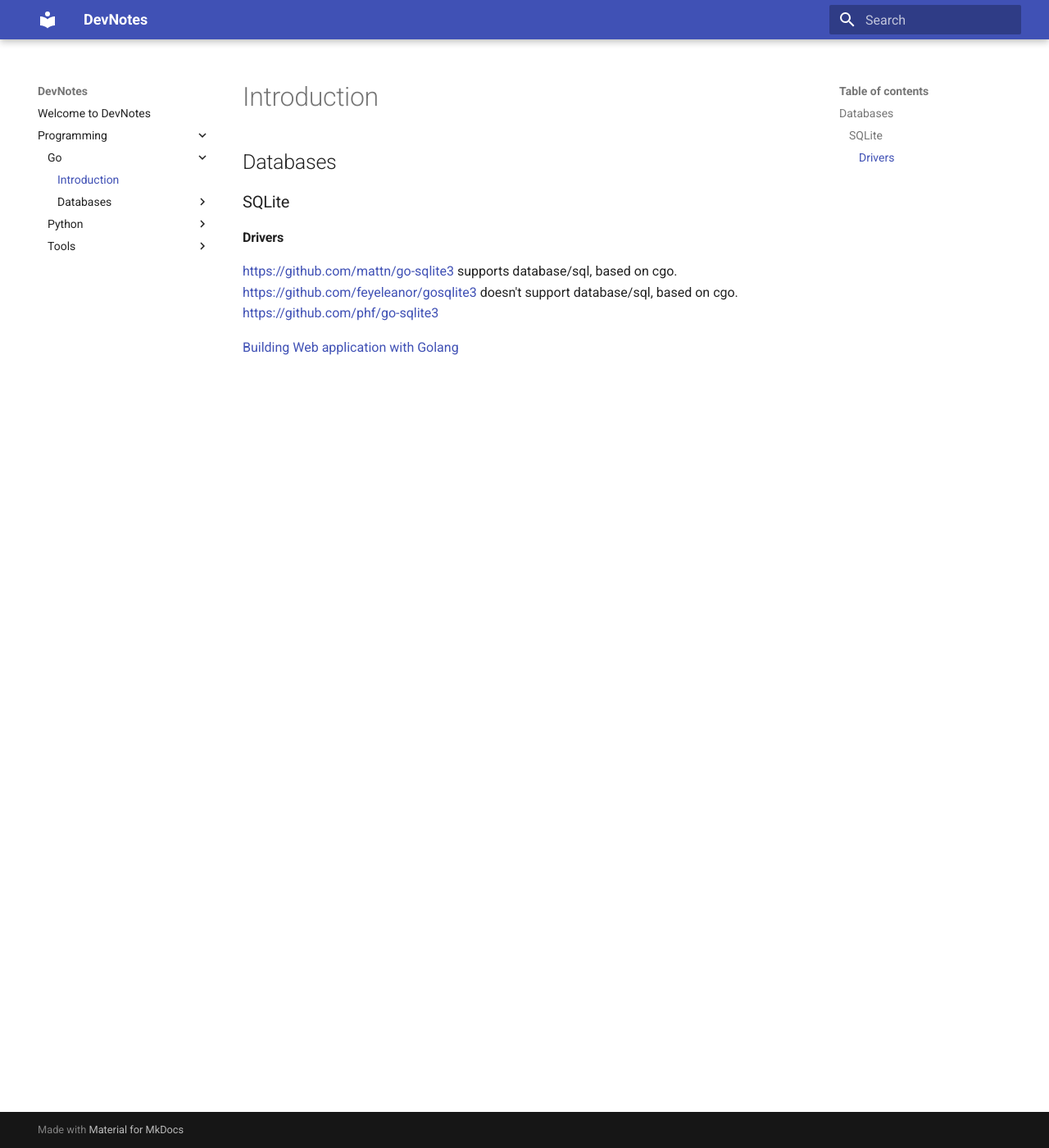
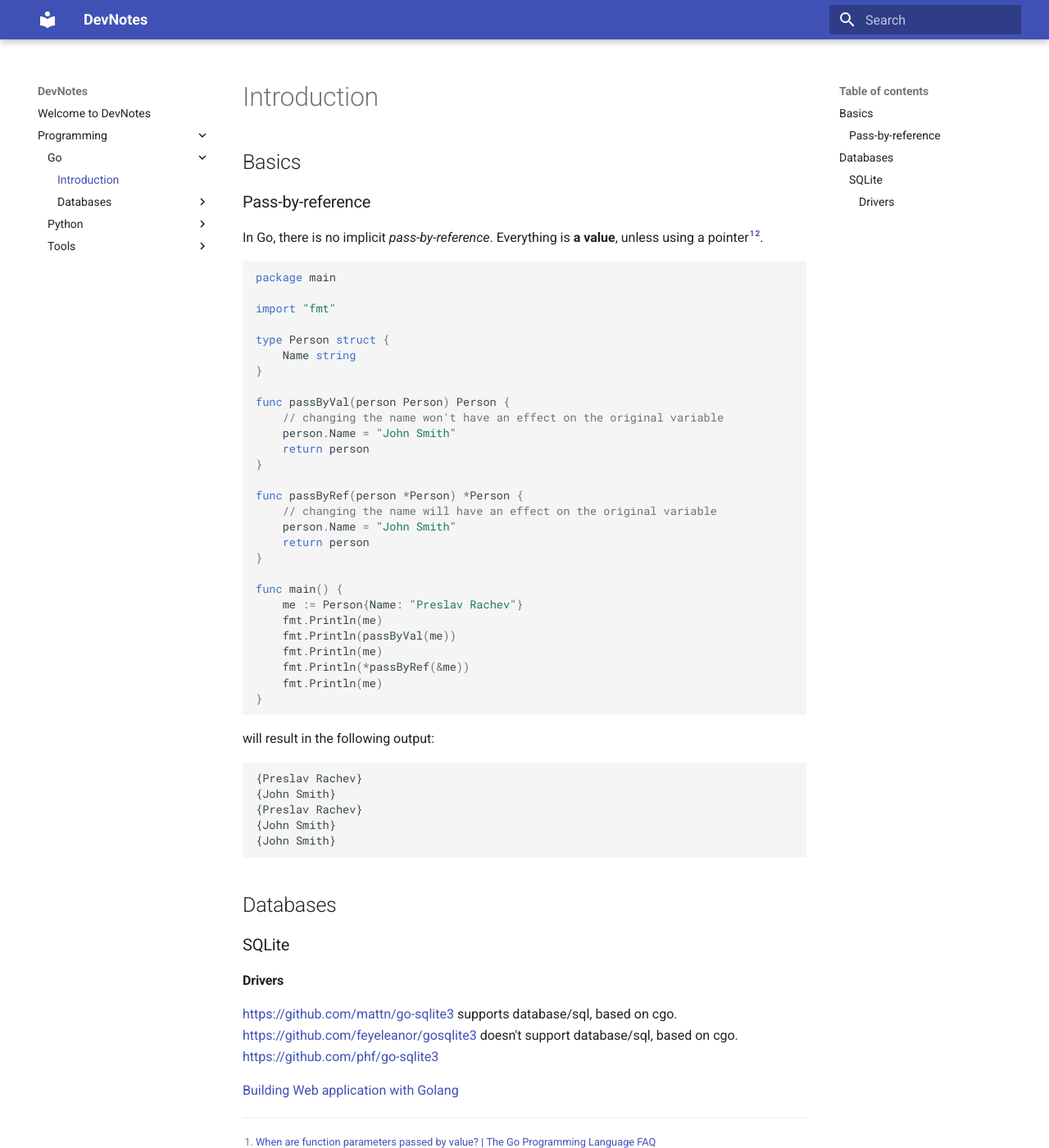
Before and after one commit to preslavrachev/devnotes, an MkDocs documentation site: the page built from docs/programming/Go/index.md, in a window 1280 px wide and 1400 px high. Shown: the whole window at 82% size. Built offline with MkDocs 1.6.1 and Material for MkDocs 9.7.7, drawn with Linux system fonts in a browser that asks for light colours; some of the changed text lies outside the part shown.

Commit message:
Adds some info regaridng passing by references

````diff
--- a/docs/programming/Go/index.md
+++ b/docs/programming/Go/index.md
@@ -1,4 +1,49 @@
 # Introduction
+
+## Basics
+### Pass-by-reference
+In Go, there is no implicit _pass-by-reference_. Everything is **a value**, unless using a pointer[^pass-by-value][^pass-by-value2].
+
+``` go
+package main
+
+import "fmt"
+
+type Person struct {
+	Name string
+}
+
+func passByVal(person Person) Person {
+	// changing the name won't have an effect on the original variable
+	person.Name = "John Smith"
+	return person
+}
+
+func passByRef(person *Person) *Person {
+	// changing the name will have an effect on the original variable
+	person.Name = "John Smith"
+	return person
+}
+
+func main() {
+	me := Person{Name: "Preslav Rachev"}
+	fmt.Println(me)
+	fmt.Println(passByVal(me))
+	fmt.Println(me)
+	fmt.Println(*passByRef(&me))
+	fmt.Println(me)
+}
+```
+will result in the following output:
+
+```
+{Preslav Rachev}
+{John Smith}
+{Preslav Rachev}
+{John Smith}
+{John Smith}
+```
+
 ## Databases
 ### SQLite
 #### Drivers
@@ -8,3 +53,7 @@
 [https://github.com/phf/go-sqlite3](https://github.com/phf/go-sqlite3)
 
 [Building Web application with Golang](https://astaxie.gitbooks.io/build-web-application-with-golang/en/05.3.html)
+
+[^pass-by-value]: [When are function parameters passed by value? | The Go Programming Language FAQ](https://golang.org/doc/faq#pass_by_value)
+
+[^pass-by-value2]: [There is no pass-by-reference in Go | Dave Cheney](https://dave.cheney.net/2017/04/29/there-is-no-pass-by-reference-in-go)
````
